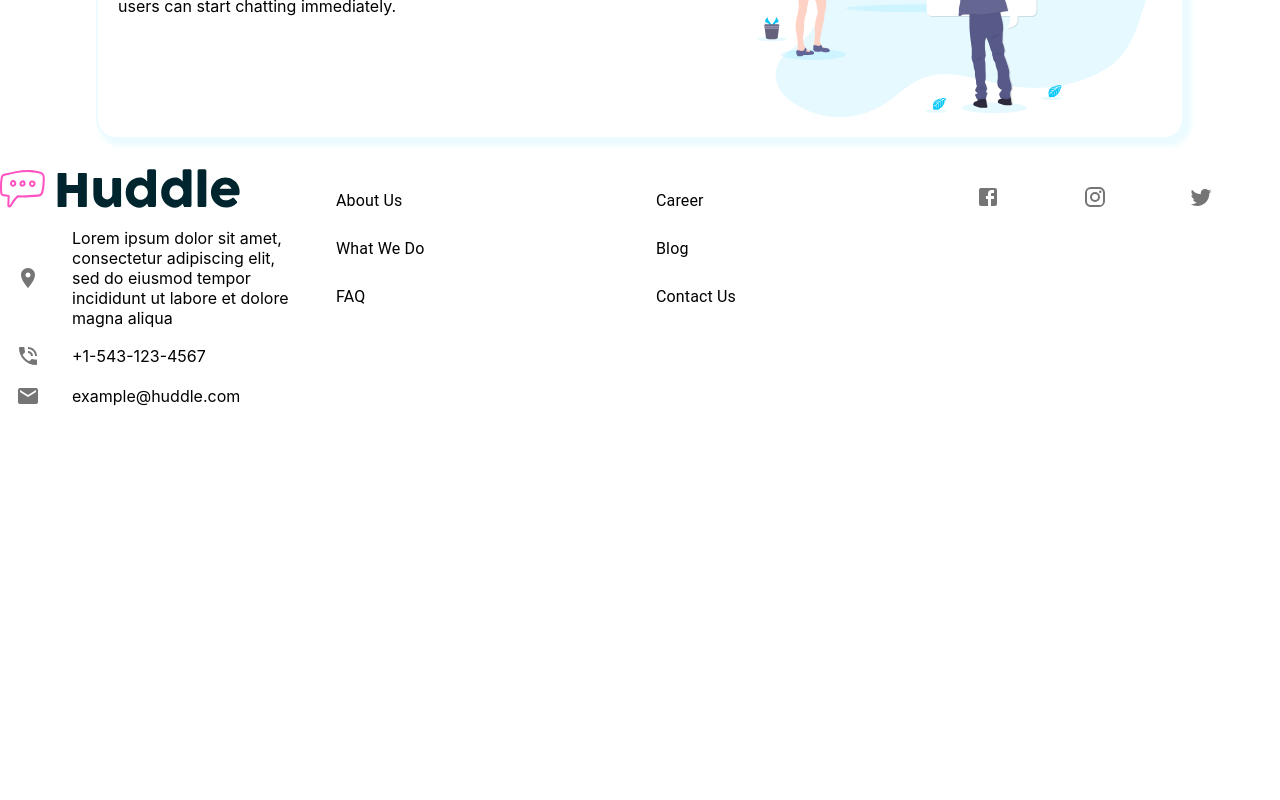
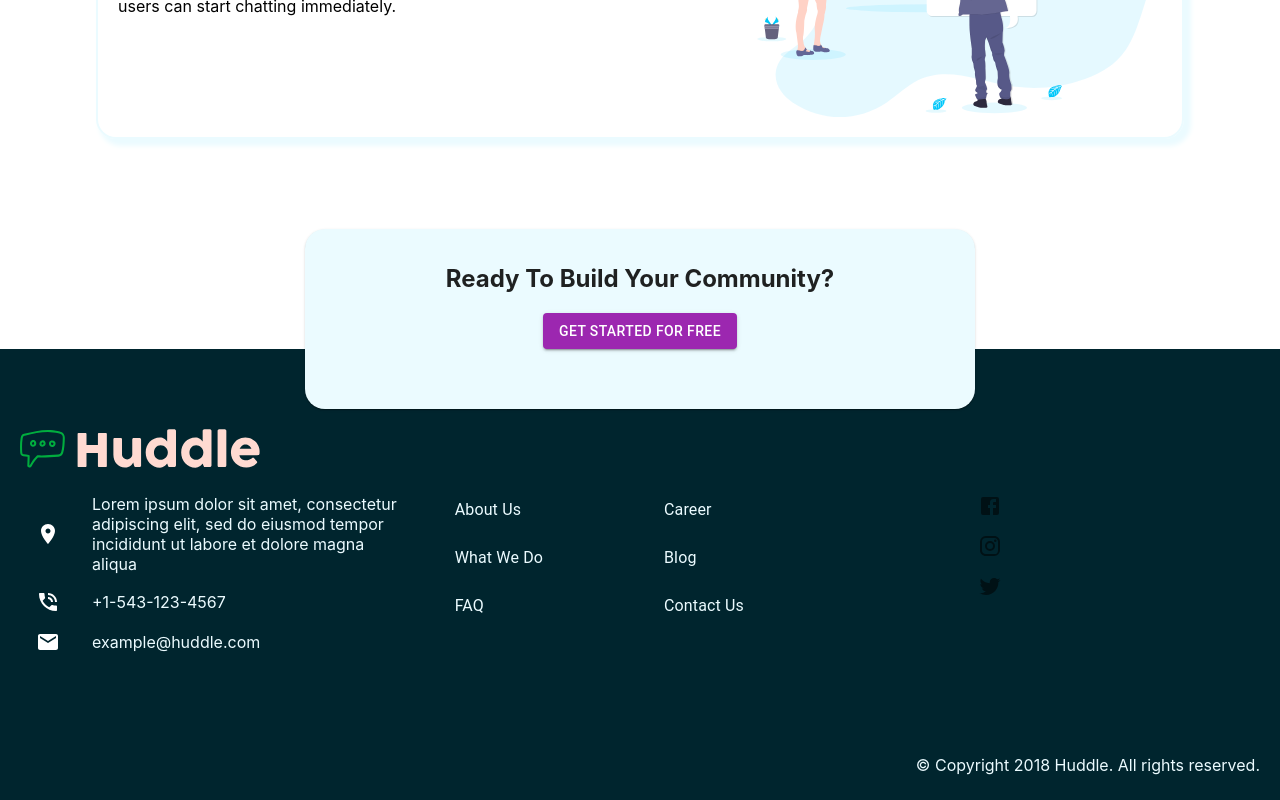
Before and after one commit to tahaimran/landing-page-material-ui, a React (Create React App) app: page / in a window 1280 px wide. Shown: the part 1712-2512 px from the top of the page. Before the commit the page ends 2136 px from the top, so only its background shows below. Built offline with nearby package versions, Linux system fonts and the light colour scheme.

Commit message:
Page Ready & Styling Left

```diff
--- a/src/App.jsx
+++ b/src/App.jsx
@@ -2,12 +2,14 @@ import React from 'react'
 import Main from './Components/Main'
 import Features from './Components/Features'
 import Footer  from './Components/Footer'
+import Action from './Components/Action'
 
 function App() {
   return (
     <>
       <Main/>
       <Features />
+      <Action />
       <Footer />
     </>
   )
--- /dev/null
+++ b/src/Components/Action.jsx
@@ -0,0 +1,27 @@
+import React from 'react';
+import {Paper, Button} from '@mui/material';
+import {makeStyles} from '@mui/styles'
+function Action() {
+const ActionStyle = makeStyles({
+    root:{
+        width: '50%',
+        height: "150px",
+        position:"relative" ,
+        top: '60px',
+        zIndex: '1',
+        backgroundColor:'hsl(193, 100%, 96%) !important',
+        textAlign: 'center',
+        margin:' 0 auto',
+        padding:" 15px",
+        borderRadius:" 20px !important"
+    }
+})
+const  classes = ActionStyle();
+    return (
+        <Paper className={classes.root}  >
+            <h2>Ready To Build Your Community?</h2>
+            <Button variant="contained"   color='secondary'>Get Started For Free</Button>
+        </Paper>
+    )
+}
+export default Action
--- a/src/Components/Footer.jsx
+++ b/src/Components/Footer.jsx
@@ -5,32 +5,46 @@ import { List, ListItem, ListItemText, ListItemIcon } from '@mui/material'
 import { LocationOn, PhoneInTalk, Email, Facebook, Instagram, Twitter } from '@mui/icons-material'
 function Footer() {
     const footerStyles = makeStyles({
-        root: {}
+        root: {
+            backgroundColor: " hsl(192, 100%, 9%)",
+            color: 'hsl(193, 100%, 96%) !important',
+            padding: '80px 20px 25px  20px  !important',
+        },
+        img: {
+            filter: "invert()",
+            marginBottom: "10px"
+        }, icon: {
+            color: 'white !important',
+        }, span: {
+            justifyContent:'end  !important', display:'flex !important'
+        }
     })
-    const classes = footerStyles();
-    return (
-        <Grid container>
-            <Grid item xs={12} sm={3}>
-            <img src="images/logo.svg" alt="" srcset="" />
+const classes = footerStyles();
+return (
+    <Grid container className={classes.root}>
+        <img className={classes.img} src="images/logo.svg" alt="" srcset="" />
+        <Grid container spacing={2}>
+            <Grid item xs={12} sm={4}>
                 <List>
-                    <ListItem>
-                        <ListItemIcon>
+                    <ListItem >
+                        <ListItemIcon className={classes.icon} >
                             <LocationOn />
                         </ListItemIcon>
                         Lorem ipsum dolor sit amet, consectetur adipiscing elit, sed do eiusmod tempor incididunt ut labore et dolore magna aliqua</ListItem>
                     <ListItem>
-                        <ListItemIcon>
+                        <ListItemIcon className={classes.icon}>
                             <PhoneInTalk />
                         </ListItemIcon>
                         +1-543-123-4567</ListItem>
                     <ListItem>
-                        <ListItemIcon>
+                        <ListItemIcon className={classes.icon}>
                             <Email />
                         </ListItemIcon>
-                        example@huddle.com</ListItem>
+                        example@huddle.com
+                    </ListItem>
                 </List>
             </Grid>
-            <Grid item xs={12} sm={3}>
+            <Grid item xs={12} sm={2}>
                 <List>
                     <ListItem>
                         <ListItemText>About Us</ListItemText>
@@ -45,7 +59,7 @@ function Footer() {
                 </List>
             </Grid>
             <Grid item xs={12} sm={3}>
-            <List>
+                <List>
                     <ListItem>
                         <ListItemText>Career</ListItemText>
                     </ListItem>
@@ -58,8 +72,8 @@ function Footer() {
 
                 </List>
             </Grid>
-            <Grid item xs={12} sm={3} >
-            <List sx={{display : 'flex' }}>
+            <Grid item xs={12} sm={1} >
+                <List >
                     <ListItem>
                         <ListItemIcon><Facebook /></ListItemIcon>
                     </ListItem>
@@ -73,7 +87,12 @@ function Footer() {
                 </List>
             </Grid>
         </Grid>
-    )
+        <Grid item sx={{flexGrow:'1', marginTop:'85px'}}>
+        <span sx={{justifyContent:'end  !important', display:'flex !important'}}  className={classes.span}>© Copyright 2018 Huddle. All rights reserved.</span>
+        </Grid>
+    </Grid>
+
+)
 }
 
 export default Footer
```
